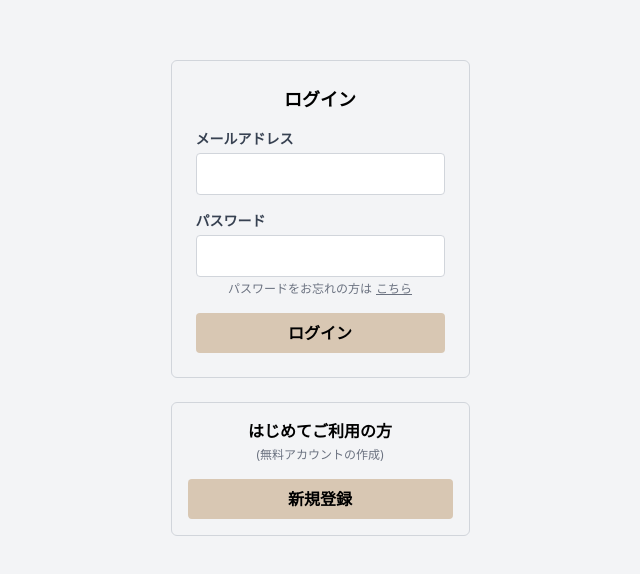
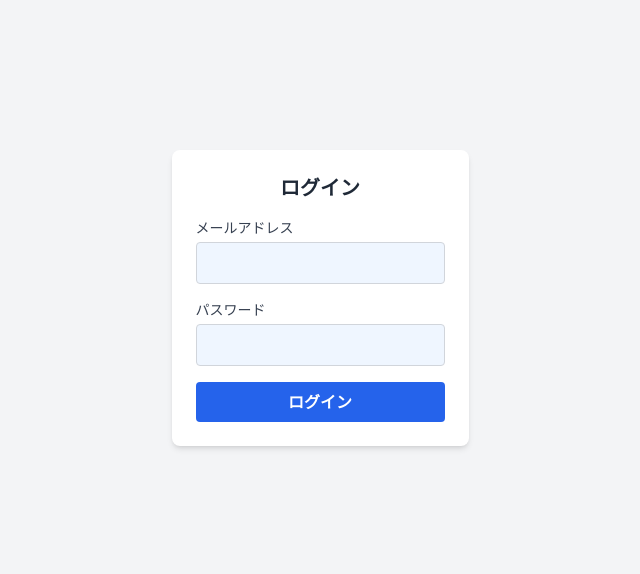
Before and after one commit to teishito/step4-richconnections-front, a Next.js app: page /login in a window 1280 px wide. Shown: the part 102-676 px from the top of the page, without its empty margins (320-960 px from the left). Built offline with nearby package versions, Linux system fonts and the light colour scheme.

Commit message:
Update Login.jsx

```diff
--- a/components/Login.jsx
+++ b/components/Login.jsx
@@ -19,58 +19,41 @@ export default function Login() {
 
   return (
     <div className="flex flex-col items-center justify-center min-h-screen bg-gray-100 px-4">
-      {/* ログインフォーム */}
       <form
         onSubmit={handleLogin}
-        className="bg-gray-100 border border-gray-300 p-6 rounded-md w-full max-w-sm mb-6"
+        className="bg-white p-6 rounded-lg shadow-md w-full max-w-sm space-y-4"
       >
-        <h2 className="text-lg font-bold text-center text-brown-800 mb-4">ログイン</h2>
+        <h2 className="text-xl font-bold text-center text-gray-800">ログイン</h2>
 
-        <div className="mb-4">
-          <label className="block text-sm font-semibold mb-1 text-gray-700">メールアドレス</label>
+        <div>
+          <label className="block text-sm font-medium text-gray-700 mb-1">メールアドレス</label>
           <input
             type="email"
             value={email}
             onChange={(e) => setEmail(e.target.value)}
-            className="w-full border border-gray-300 rounded p-2 focus:outline-none focus:ring-2 focus:ring-brown-300"
+            className="w-full p-2 border border-gray-300 rounded bg-blue-50 text-gray-800"
             required
           />
         </div>
 
-        <div className="mb-1">
-          <label className="block text-sm font-semibold mb-1 text-gray-700">パスワード</label>
+        <div>
+          <label className="block text-sm font-medium text-gray-700 mb-1">パスワード</label>
           <input
             type="password"
             value={password}
             onChange={(e) => setPassword(e.target.value)}
-            className="w-full border border-gray-300 rounded p-2 focus:outline-none focus:ring-2 focus:ring-brown-300"
+            className="w-full p-2 border border-gray-300 rounded bg-blue-50 text-gray-800"
             required
           />
         </div>
 
-        <div className="text-xs text-gray-500 mb-4 text-center">
-          パスワードをお忘れの方は
-          <span className="underline ml-1 cursor-pointer text-brown-600">こちら</span>
-        </div>
-
         <button
           type="submit"
-          className="w-full bg-[#d8c7b3] text-brown-900 font-semibold py-2 rounded hover:bg-[#c8b7a3] transition"
+          className="w-full bg-blue-600 hover:bg-blue-700 text-white font-semibold py-2 rounded transition"
         >
           ログイン
         </button>
       </form>
-
-      {/* 新規登録 */}
-      <div className="bg-gray-100 border border-gray-300 p-4 rounded-md w-full max-w-sm text-center">
-        <h3 className="font-bold text-brown-800 text-md mb-1">はじめてご利用の方</h3>
-        <p className="text-xs text-gray-500 mb-4">(無料アカウントの作成)</p>
-        <Link href="/signup">
-          <button className="w-full bg-[#d8c7b3] text-brown-900 font-semibold py-2 rounded hover:bg-[#c8b7a3] transition">
-            新規登録
-          </button>
-        </Link>
-      </div>
     </div>
   );
 }
```
